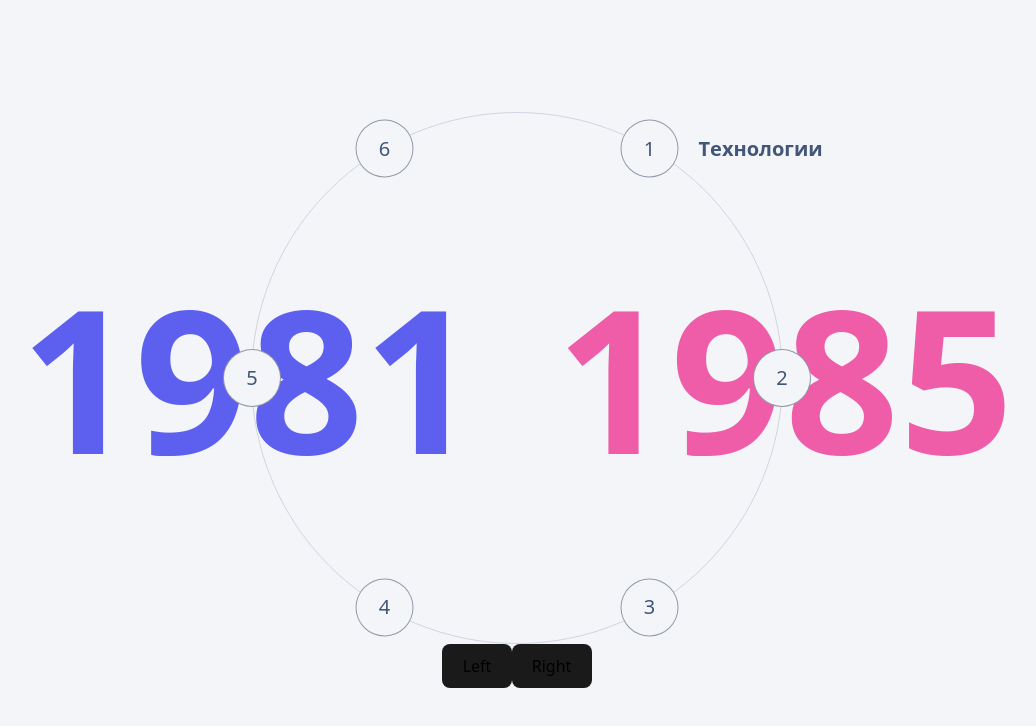
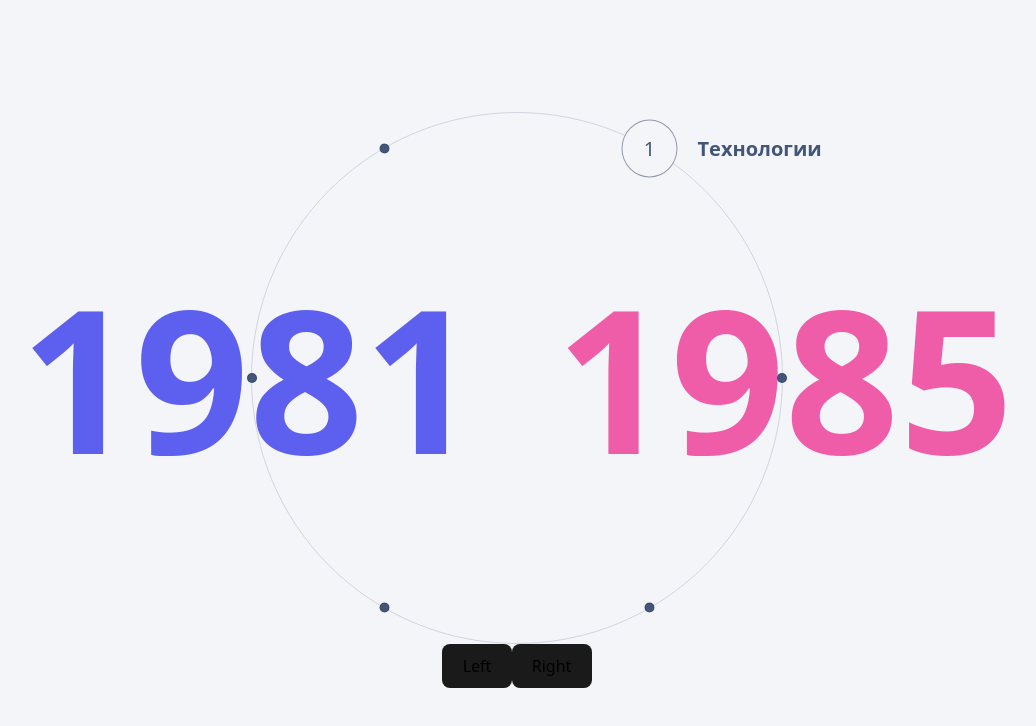
Before and after one commit to Barklim/wheelNav, a React app: page / in a window 1280 px wide. Shown: the top 726 px of the page, without its empty margins (123-1159 px from the left). Built offline with nearby package versions, Linux system fonts and the light colour scheme.

Commit message:
feat: add classnames dependency and enhance PointDot component
feat: add classnames dependency and enhance PointDot component

- Introduced classnames library for conditional styling in PointDot.
- Enhanced PointDot styles for improved interactivity and visual feedback.

```diff
--- a/package.json
+++ b/package.json
@@ -40,6 +40,8 @@
   },
   "dependencies": {
     "@gsap/react": "^2.1.2",
+    "@types/classnames": "^2.3.0",
+    "classnames": "^2.5.1",
     "gsap": "^3.12.7",
     "react": "^19.1.0",
     "react-dom": "^19.1.0"
--- a/src/shared/ui/PointDot/PointDot.module.scss
+++ b/src/shared/ui/PointDot/PointDot.module.scss
@@ -4,17 +4,47 @@
   border: 1px solid rgba(48, 62, 88, .5);
   background: $bg-color;
   border-radius: 50%;
+  transition: all 0.3s ease-in-out;
+  cursor: pointer;
+
+  &:not(.active) {
+    width: 8px;
+    height: 8px;
+    display: flex;
+    align-items: center;
+    justify-content: center;
+    background-color: $text-color;
+
+    &:hover {
+      width: $point-width;
+      height: $point-height;
+      background-color: $bg-color;
+    }
+  }
+
+  &.active {
+    width: $point-width;
+    height: $point-height;
+  }
 }
 
 .pointDot {
   z-index: 1000000;
-  color: #42567a;
+  color: $text-color;
   font-size: $point-font-size;
-  width: $point-width;
-  height: $point-height;
+  width: 100%;
+  height: 100%;
   display: flex;
   align-items: center;
   justify-content: center;
+  transition: opacity 0.3s ease-in-out;
 
-  transition: opacity .2s;
+  .poinDotWrapper:not(.active) & {
+    opacity: 0;
+  }
+
+  .poinDotWrapper.active &,
+  .poinDotWrapper:hover & {
+    opacity: 1;
+  }
 }
--- a/src/shared/ui/PointDot/PointDot.tsx
+++ b/src/shared/ui/PointDot/PointDot.tsx
@@ -1,8 +1,25 @@
 import { PointDotProps } from "./types";
 import styles from "./PointDot.module.scss";
+import classNames from "classnames";
 
-export const PointDot = ({ point }: PointDotProps) => (
-  <div className={styles.poinDotWrapper}>
+export const PointDot = ({ point, isActive }: PointDotProps) => (
+  <div className={classNames(styles.poinDotWrapper, { [styles.active]: isActive })}>
     <span className={styles.pointDot}>{point.id}</span>
   </div>
 );
+
+// export const PointDot = ({ point, isActive }: PointDotProps) => {
+//   console.log("!!! point");
+//   console.log(point.id);
+//   console.log(isActive);
+//   console.log("!!!");
+//   return (
+//     <div
+//       className={classNames(styles.poinDotWrapper, {
+//         [styles.active]: isActive,
+//       })}
+//     >
+//       <span className={styles.pointDot}>{point.id}</span>
+//     </div>
+//   );
+// };
--- a/src/shared/ui/PointDot/types.ts
+++ b/src/shared/ui/PointDot/types.ts
@@ -7,6 +7,7 @@ export interface PointImgProps {
 
 export type PointImgComponent = FC<PointImgProps>;
 
-export type PointDotProps = {
+export interface PointDotProps {
   point: Point;
+  isActive?: boolean;
 }
--- a/src/shared/ui/PointImage/types.ts
+++ b/src/shared/ui/PointImage/types.ts
@@ -7,6 +7,7 @@ export interface PointImgProps {
 
 export type PointImgComponent = FC<PointImgProps>;
 
-export type PointIamgeProps = {
+export interface PointIamgeProps {
   point: Point;
+  isActive?: boolean;
 }
--- a/src/shared/ui/WheelNav/WheelNav.tsx
+++ b/src/shared/ui/WheelNav/WheelNav.tsx
@@ -139,7 +139,7 @@ const WheelNav = forwardRef<OrbitRef, WheelNavProps>(
                   }
                 }}
               >
-                <CustomPoint point={point} />
+                <CustomPoint point={point} isActive={isActive} />
                 <span className={styles.label}>{point.title}</span>
               </div>
             );
```
Also changed, not shown: 1 other file (tests, documents, lock files or other folders).
